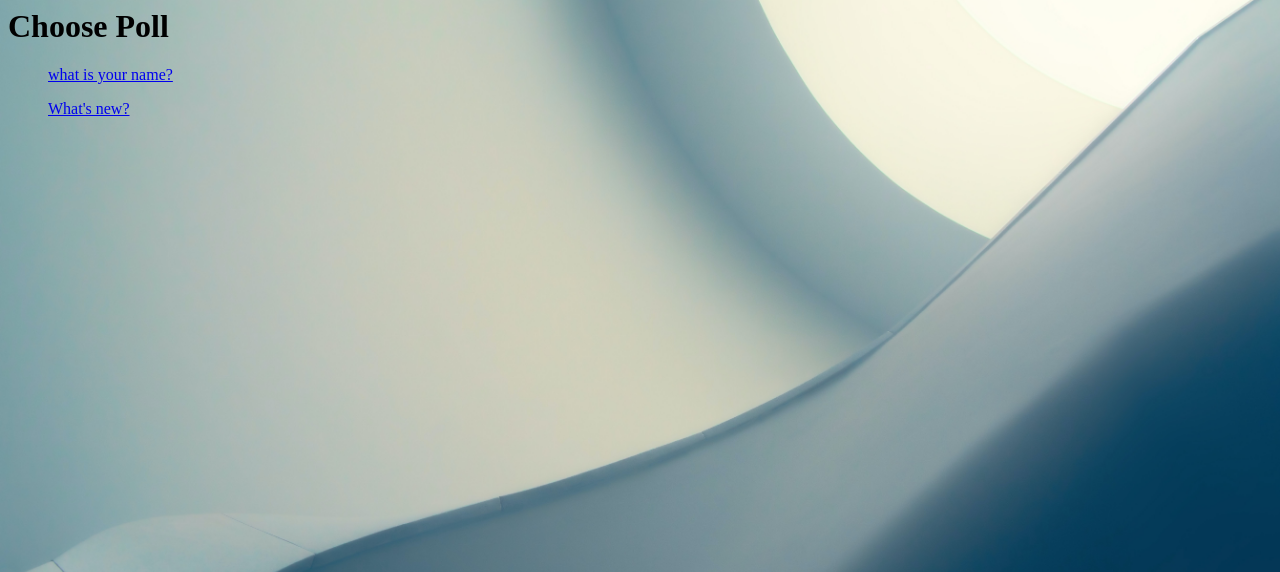
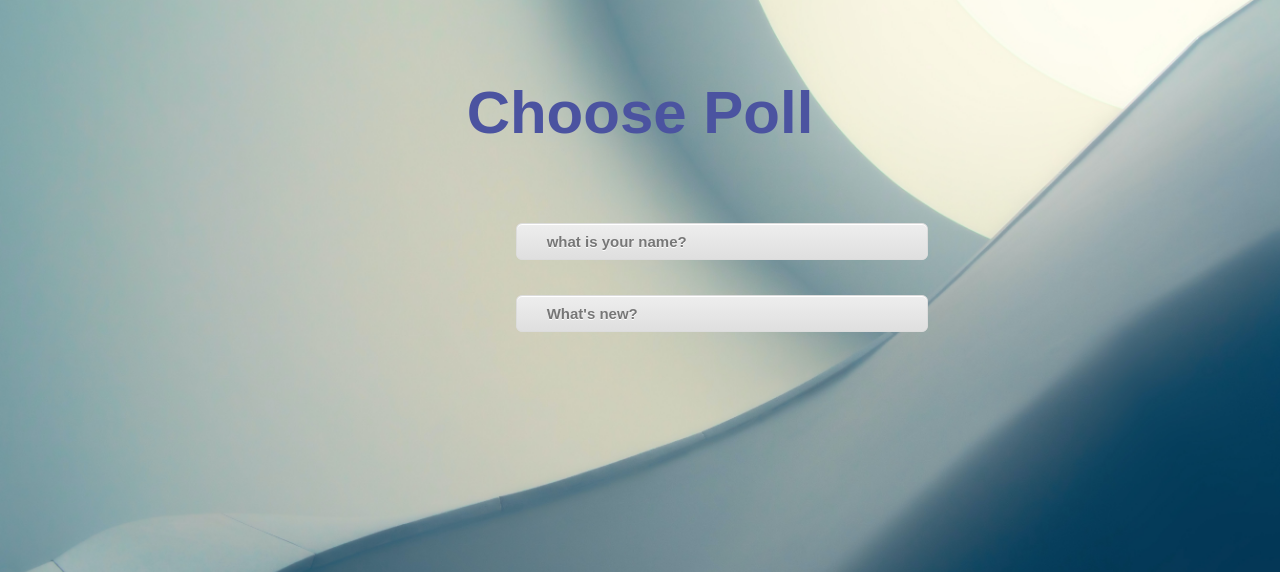
Before and after one commit to nati070/Polls-Site-Django, a Django app: page /polls/ in a window 1280 px wide. Shown: the top 572 px of the page. Run offline with Django 3.2, Linux system fonts and the light colour scheme; data comes from the database, SQL or seed files in the repository.

Commit message:
add css stuff

```diff
--- a/polls/static/polls/style.css
+++ b/polls/static/polls/style.css
@@ -11,3 +11,118 @@ body{
    background-repeat: no-repeat;
    background-size: cover;
 }
+h1{
+	position: relative;
+	top : 70px;
+	height: 180px;
+	width:500px;
+    margin: 0 auto;
+    text-align: center;
+	color:#4b53a0;
+	font-family:Arial;
+	font-size:60px;
+	font-weight:bold;
+}
+h2{
+	position: relative;
+	top : 70px;
+	height: 180px;
+
+    margin: 0 auto;
+    text-align: center;
+	color:#4b53a0;
+	font-family:Arial;
+	font-size:60px;
+	font-weight:bold;
+}
+ul{
+	color: rgb(204, 17, 221);
+	width: 500px;
+	font-size:35px;
+	position: relative;
+	left:37%;
+}
+
+
+
+a.myButton {
+	width: 350px;
+	box-shadow:inset 0px 1px 0px 0px #ffffff;
+	background:linear-gradient(to bottom, #ededed 5%, #dfdfdf 100%);
+	background-color:#ededed;
+	border-radius:6px;
+	border:1px solid #dcdcdc;
+	display:inline-block;
+	cursor:pointer;
+	color:#777777;
+	font-family:Arial;
+	font-size:15px;
+	font-weight:bold;
+	padding:9px 30px;
+	text-decoration:none;
+	text-shadow:0px 1px 0px #ffffff;
+	position: relative;
+}
+a.myButton:hover {
+	background:linear-gradient(to bottom, #dfdfdf 5%, #ededed 100%);
+	background-color:#dfdfdf;
+}
+a.myButton:active {
+	position:relative;
+	top:1px;
+}
+
+#ansButton{
+	width: 350px;
+	box-shadow:inset 0px 1px 0px 0px #ffffff;
+	background:linear-gradient(to bottom, #ededed 5%, #dfdfdf 100%);
+	background-color:#ededed;
+	border-radius:6px;
+	border:1px solid #dcdcdc;
+	display:inline-block;
+	cursor:pointer;
+	color:#777777;
+	font-family:Arial;
+	font-size:15px;
+	font-weight:bold;
+	padding:9px 30px;
+	text-decoration:none;
+	text-shadow:0px 1px 0px #ffffff;
+	position: relative;
+	left:37%;
+}
+#ansButton:hover{
+	background:linear-gradient(to bottom, #dfdfdf 5%, #ededed 100%);
+	background-color:#dfdfdf;
+}
+#ansButton:active {
+	position:relative;
+	top:1px;
+}
+#voteAgainButton{
+	box-shadow:inset 0px 1px 0px 0px #ffffff;
+	background:linear-gradient(to bottom, #c91edf 5%, #503512 100%);
+	background-color:#ededed;
+	border-radius:6px;
+	border:1px solid #dcdcdc;
+	display:inline-block;
+	cursor:pointer;
+	color:#32b13c;
+	font-family:Arial;
+	font-size:15px;
+	font-weight:bold;
+	padding:9px 30px;
+	text-decoration:none;
+	text-shadow:0px 1px 0px #0e0a0a;
+	position: relative;
+	left:60%;
+}
+#voteAgainButton:hover{
+	background:linear-gradient(to bottom, #442336 5%, #603e63 100%);
+	background-color:#dfdfdf;
+}
+
+#voteAgainButton:active {
+	position:relative;
+	top:1px;
+}
```
